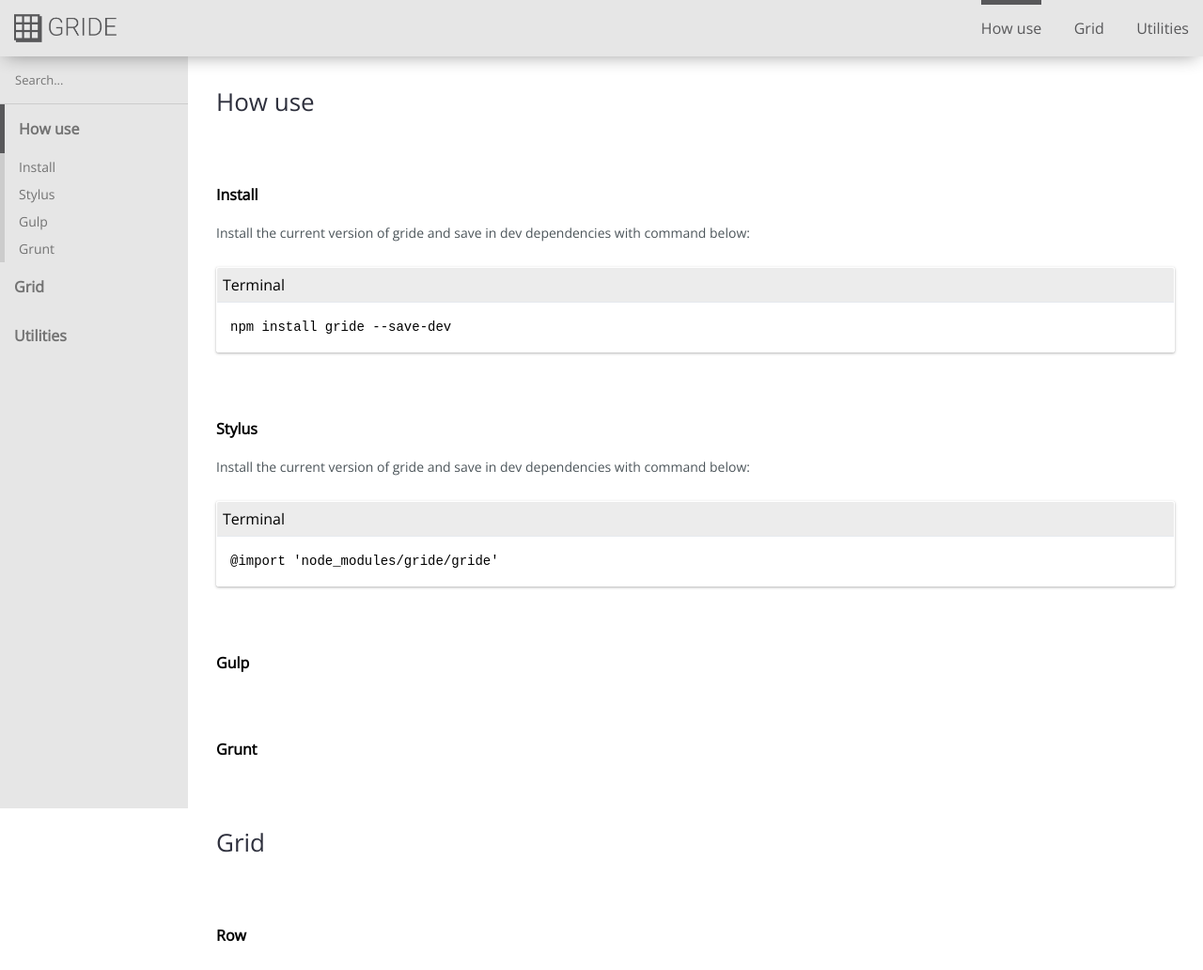
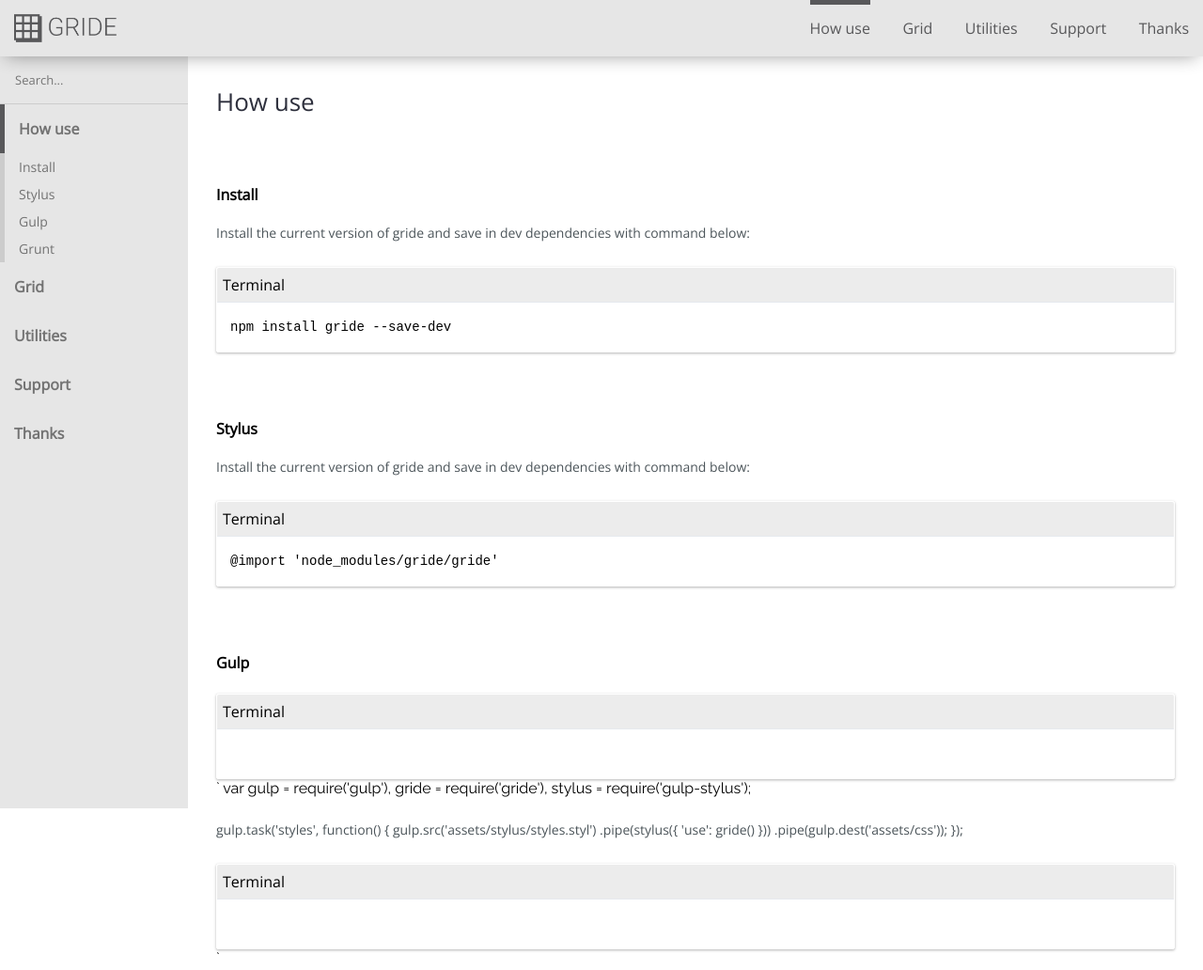
Before and after one commit to iamgbayer/gride, a plain HTML site: page docs/index.html in a window 1280 px wide. Shown: the top 1032 px of the page at 94% size. Drawn offline with nearby package versions, Linux system fonts and the light colour scheme.

Commit message:
Add example to gulp

```diff
--- a/docs/index.html
+++ b/docs/index.html
@@ -30,6 +30,12 @@
 
 
           <a href="#utilities"><li>Utilities</li></a>
+
+
+          <a href="#support"><li>Support</li></a>
+
+
+          <a href="#thanks"><li>Thanks</li></a>
 
 <!--SHOWDOC:end-top-->
         </ul>
@@ -90,6 +96,22 @@
           </div>
         </div>
 
+
+        <div id="options-support" class="options">
+          <a href="#support"><div class="option">Support</div></a>
+          <div class="itens">
+            <!--SHOWDOC:init-group-menu-item--><!--SHOWDOC:end-group-menu-item-->
+          </div>
+        </div>
+
+
+        <div id="options-thanks" class="options">
+          <a href="#thanks"><div class="option">Thanks</div></a>
+          <div class="itens">
+            <!--SHOWDOC:init-group-menu-item--><!--SHOWDOC:end-group-menu-item-->
+          </div>
+        </div>
+
 <!--SHOWDOC:end-group-menu-->
 
       </div>
@@ -127,6 +149,18 @@
       <a class="anchor" name="how|gulp"></a>
       <div option="how" item="Gulp" class="doc-content-item">
         <h2>Gulp</h2>
+
+<p><div class="box-code"><h2>Terminal</h2><textarea class="code-bind"></textarea></div>`
+var gulp = require(&#39;gulp&#39;),
+    gride = require(&#39;gride&#39;),
+    stylus = require(&#39;gulp-stylus&#39;);</p>
+
+<p>gulp.task(&#39;styles&#39;, function() {
+    gulp.src(&#39;assets/stylus/styles.styl&#39;)
+        .pipe(stylus({ &#39;use&#39;: gride() }))
+        .pipe(gulp.dest(&#39;assets/css&#39;));
+});
+<div class="box-code"><h2>Terminal</h2><textarea class="code-bind"></textarea></div>`</p>
       </div>
 
 
@@ -179,6 +213,18 @@
         <h2>Debug</h2>
       </div>
 
+
+      <a class="anchor" name="support"></a>
+      <div option="false" item="Support" class="doc-content-item">
+        <h1>Support</h1>
+      </div>
+
+
+      <a class="anchor" name="thanks"></a>
+      <div option="false" item="Thanks" class="doc-content-item">
+        <h1>Thanks</h1>
+      </div>
+
 <!--SHOWDOC:end-group-content-->
 
     </div>
```
Also changed, not shown: src/how/gulp.md (+12 -0 lines).
